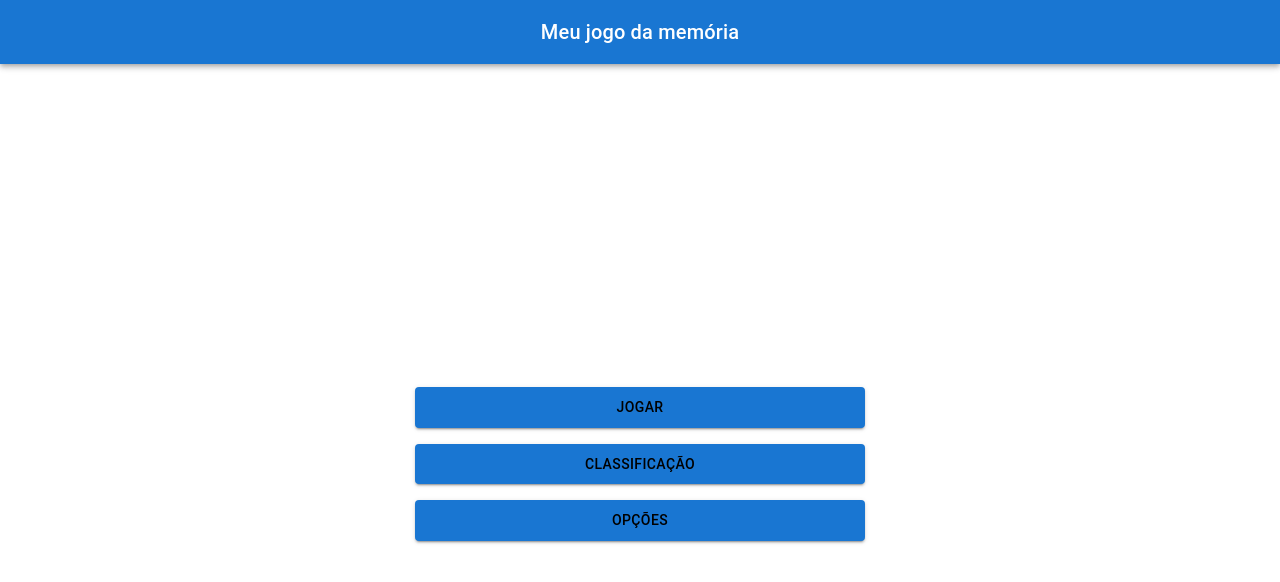
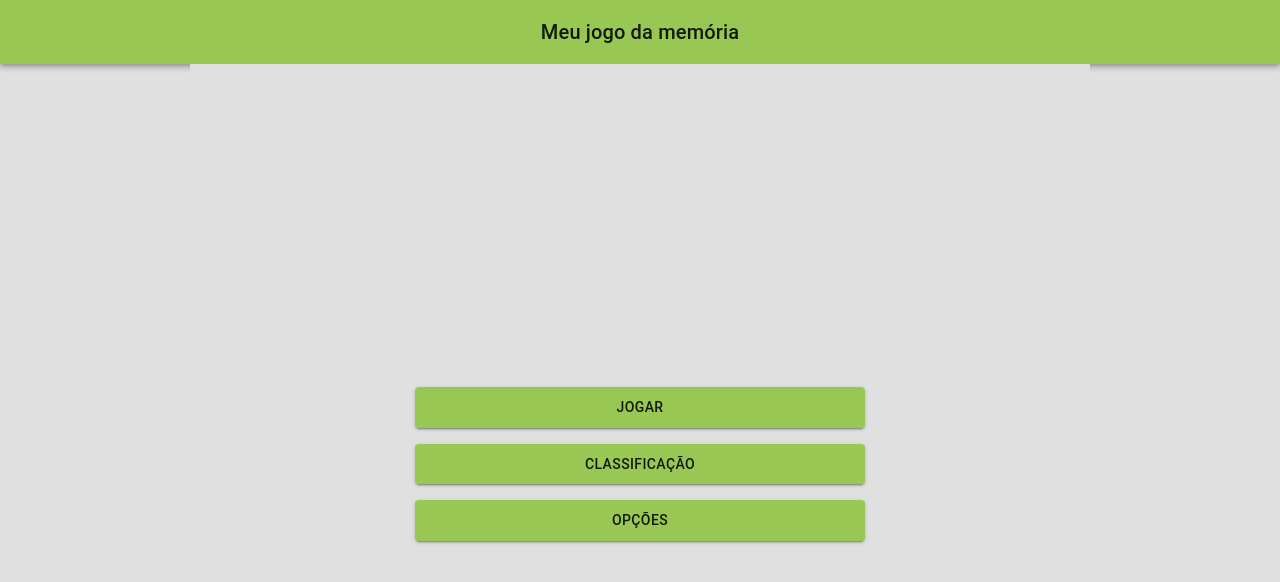
Before and after one commit to Crhist0/22-07-04-revisao-react-game, a React (Create React App) app: page / in a window 1280 px wide. Shown: the top 582 px of the page. Built offline with nearby package versions, Linux system fonts and the light colour scheme.

Commit message:
alterações de theme

```diff
--- a/src/App.tsx
+++ b/src/App.tsx
@@ -1,15 +1,19 @@
+import { ThemeProvider } from '@mui/material';
 import CssBaseline from '@mui/material/CssBaseline';
 import CustomAppBar from './Components/AppBar';
 import Router from "./Router";
+import l from './Themes/lightTheme';
+import d from './Themes/darkTheme';
 
 function App() {
   return (
     <>
+      <ThemeProvider theme={l}>
       <CssBaseline/>
-
-      <Router>
-        <CustomAppBar/>
-      </Router>
+        <Router>
+          <CustomAppBar/>
+        </Router>
+      </ThemeProvider>
     </>
   );
 }
--- a/src/Components/AppBar.tsx
+++ b/src/Components/AppBar.tsx
@@ -8,15 +8,11 @@ import { Link, useLocation } from 'react-router-dom';
 import CustomLink from './CustomLink';
 
 export default function CustomAppBar() {
-
-
   const location = useLocation()
-  console.log(location.pathname);
-
 
   return (
     <Box sx={{ flexGrow: 1 }}>
-      <AppBar position="static">
+      <AppBar color='primary' position="static">
         <Toolbar>
           {location.pathname !== "/" &&
               <CustomLink isappbar to='' >
--- a/src/Components/BotaoHome.tsx
+++ b/src/Components/BotaoHome.tsx
@@ -10,6 +10,7 @@ function BotaoHome(props: BotaoHomeProps) {
 
     return (
             <Button
+            color="primary"
             sx={{width: '50%', padding: 0}}
             variant="contained"
             >
--- a/src/Components/ContainerFlex.tsx
+++ b/src/Components/ContainerFlex.tsx
@@ -1,4 +1,4 @@
-import { Container } from "@mui/material"
+import { Container, useTheme } from "@mui/material"
 import { ReactElement } from "react"
 
 type ContainerFlexProps = {
@@ -7,11 +7,14 @@ type ContainerFlexProps = {
 
 function ContainerFlex(props: ContainerFlexProps) {
 
+    const theme = useTheme()
+
     return(
         <>
             <Container
             maxWidth="md"
             disableGutters sx={{
+                backgroundColor: theme.palette.background.default,
                 height: 'inherit',
                 display: 'flex',
                 justifyContent: 'center',
--- a/src/Components/CustomLink.tsx
+++ b/src/Components/CustomLink.tsx
@@ -18,7 +18,7 @@ const StyledLink = styled(Link)<StyledLinkProps>`
 width: ${props=> props.ishomebutton ? '100%' : ''};
 padding: ${props=> props.isappbar ? ' 0px' : '8px 16px'};
 text-decoration: none;
-color: black;
+color: ${props => props.theme.palette.text.primary};
 `
 
 
--- /dev/null
+++ b/src/Themes/darkTheme.tsx
@@ -0,0 +1,21 @@
+import { createTheme } from "@mui/material";
+
+const darkTheme = createTheme({
+    palette: {
+      mode: 'dark',
+      primary:{
+        main: '#8ba85f'
+      },
+    },
+    components: {
+      MuiAppBar: {
+        styleOverrides: {
+          root: {
+            backgroundColor:'#8ba85f'
+          }
+        }
+      },
+    }
+  });
+
+  export default darkTheme
--- /dev/null
+++ b/src/Themes/lightTheme.tsx
@@ -0,0 +1,15 @@
+import { createTheme } from "@mui/material";
+
+const lightTheme = createTheme({
+    palette: {
+      mode: 'light',
+      primary:{
+        main: '#99c753'
+      },
+      background: {
+        default: "#e0e0e0"
+      }
+    },
+  });
+
+  export default lightTheme
--- a/src/index.tsx
+++ b/src/index.tsx
@@ -6,7 +6,5 @@ const root = ReactDOM.createRoot(
   document.getElementById('root') as HTMLElement
 );
 root.render(
-  <React.StrictMode>
     <App />
-  </React.StrictMode>
 );
```
